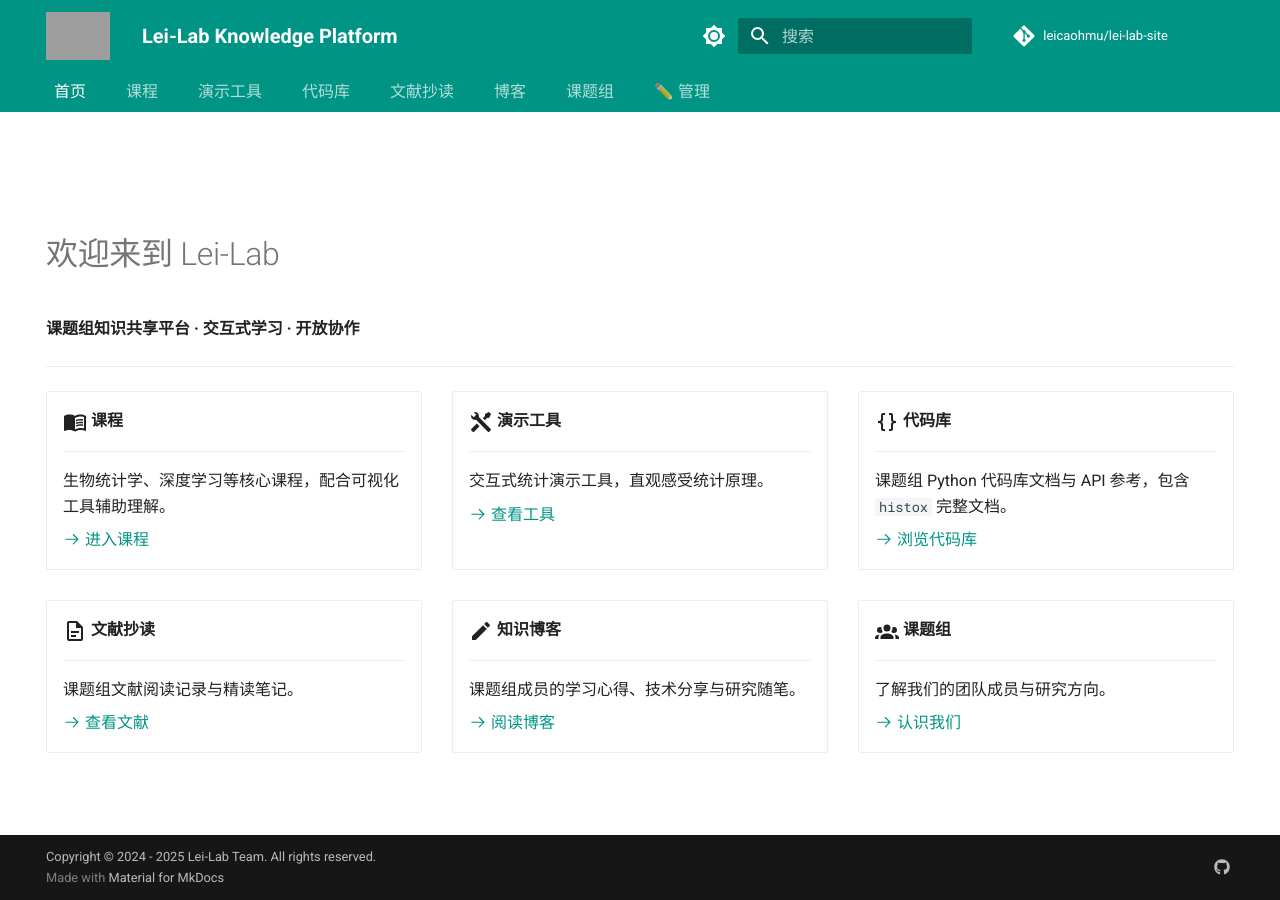
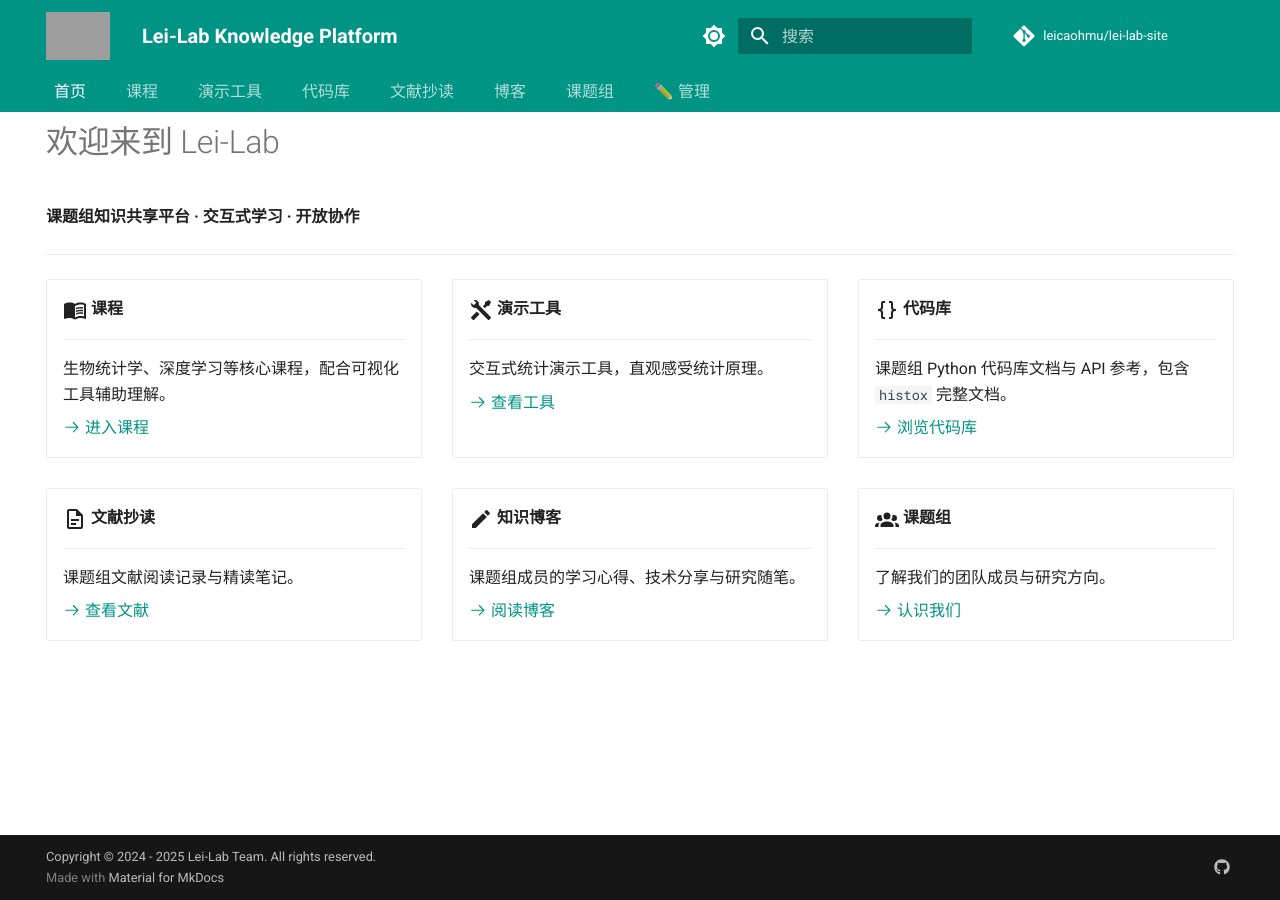
Before and after one commit to leicaohmu/lei-lab-site, an MkDocs documentation site: the page built from docs/index.md, in a window 1280 px wide. Built offline with MkDocs 1.6.1 and Material for MkDocs 9.7.7, drawn with Linux system fonts in a browser that asks for light colours; comment, search, counter and statistics services are not loaded; grey boxes are pictures that could not be loaded.

```diff
--- a/docs/assets/extra.css
+++ b/docs/assets/extra.css
@@ -44,11 +44,11 @@
   height: 72px;
 }
 
-/* ✅ 关键：Tabs 的 top 要等于 header 高度 */
+/* Tabs 紧跟 header */
 .md-tabs {
   height: 40px;
   min-height: 40px;
-  top: 72px !important;   /* header 是 72px，Tabs 紧跟在下方 */
+  top: 72px !important;
 }
 
 .md-tabs__inner {
@@ -80,11 +80,6 @@
   height: 16px;
 }
 
-/* ✅ 内容区顶部留出 header(72) + tabs(40) 的空间 */
-.md-main {
-  margin-top: 112px !important;  /* 72 + 40 */
-}
-
 /* 首页卡片间距 */
 .grid.cards {
   gap: 1.5rem;
```
